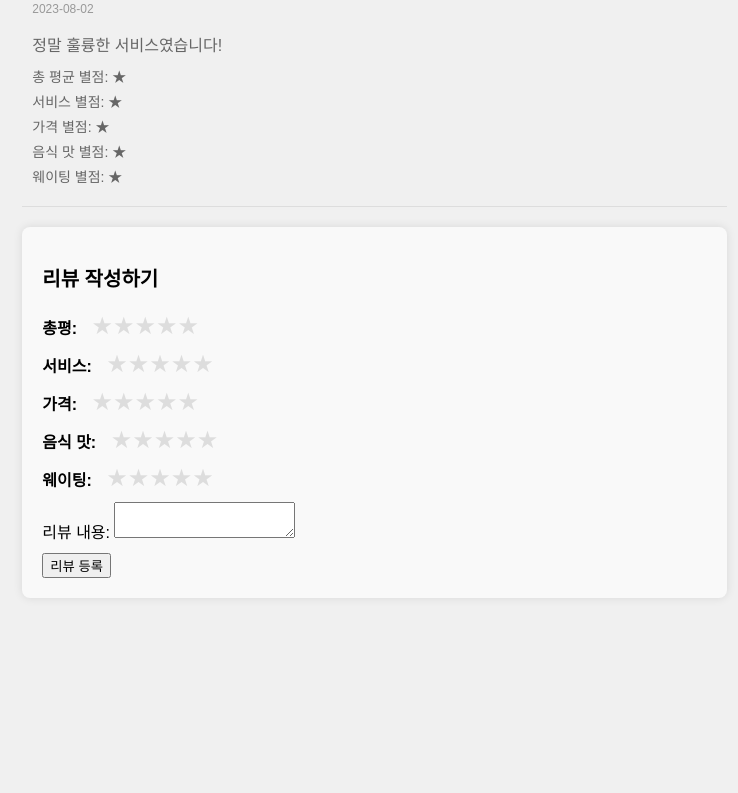
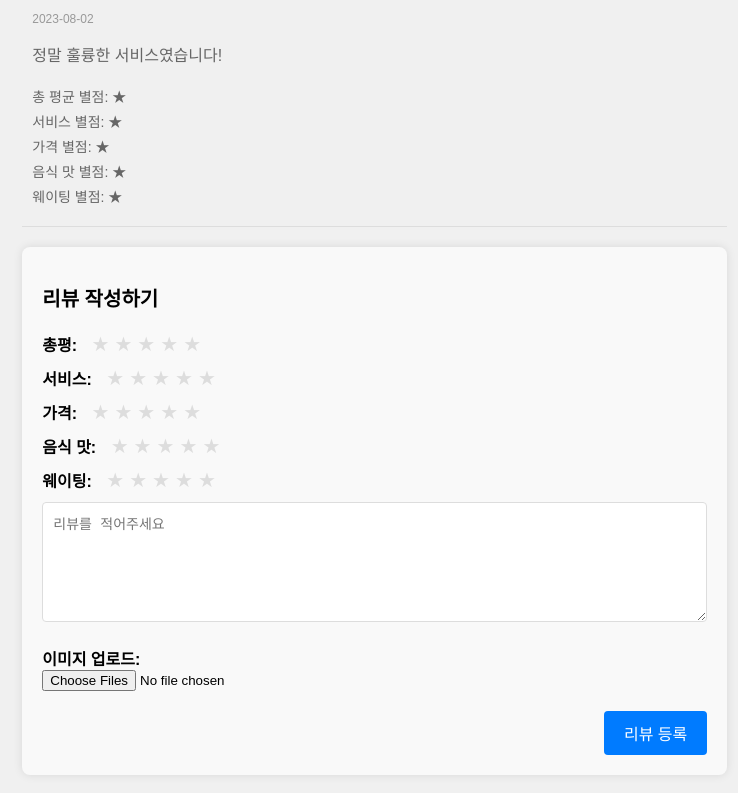
Before and after one commit to eunsol-k/donggukReview, a React (Vite) app in the folder Front/: page / in a window 1280 px wide. Shown: the part 1530-2323 px from the top of the page, without its empty margins (219-957 px from the left). Before the commit the page ends 2168 px from the top, so only its background shows below. Built offline with nearby package versions, Linux system fonts and the light colour scheme.

Commit message:
Modify ReviewForm

```diff
--- a/Front/src/components/ReviewForm.css
+++ b/Front/src/components/ReviewForm.css
@@ -21,15 +21,16 @@
 }
 
 .star-rating {
-  display: inline-block;
+  display: inline-flex;
+  gap: 5px;  /* 별 사이 간격을 추가하여 밀집도를 줄임 */
+  align-items: center;
 }
 
 .star {
-  font-size: 24px;
+  font-size: 20px;  /* 별 크기를 줄여서 세련된 느낌을 줌 */
   cursor: pointer;
   color: #ddd;  /* 비어있는 별 색 */
   position: relative;
-  display: inline-block;
 }
 
 .star::before {
@@ -43,9 +44,56 @@
 }
 
 .star.filled::before {
-  width: 100%;  /* 채워진 별 */
+  width: 100%;
 }
 
 .star.half-filled::before {
-  width: 50%;  /* 반쪽 채워진 별 */
+  width: 50%;
 }
+
+.review-content {
+  margin-bottom: 20px;
+}
+
+.review-content textarea {
+  width: 100%;
+  height: 120px;
+  padding: 10px;
+  font-size: 14px;
+  border: 1px solid #ddd;
+  border-radius: 4px;
+  box-sizing: border-box;
+  resize: vertical;
+}
+
+.image-upload {
+  margin-bottom: 20px;
+}
+
+.image-upload label {
+  font-weight: bold;
+  margin-right: 10px;
+}
+
+.image-upload input {
+  display: block;
+}
+
+.submit-button {
+  display: flex;
+  justify-content: flex-end;
+}
+
+button[type="submit"] {
+  padding: 10px 20px;
+  font-size: 16px;
+  color: #fff;
+  background-color: #007bff;
+  border: none;
+  border-radius: 4px;
+  cursor: pointer;
+}
+
+button[type="submit"]:hover {
+  background-color: #0056b3;
+}
--- a/Front/src/components/ReviewForm.jsx
+++ b/Front/src/components/ReviewForm.jsx
@@ -8,9 +8,14 @@ function ReviewForm({ onSubmit }) {
   const [tasteRating, setTasteRating] = useState(0);
   const [waitingRating, setWaitingRating] = useState(0);
   const [reviewContent, setReviewContent] = useState('');
+  const [images, setImages] = useState([]);
 
-  const handleRatingChange = (ratingSetter, value) => {
-    ratingSetter(value);
+  const handleRatingChange = (ratingSetter, value, currentRating) => {
+    if (currentRating >= value) {
+      ratingSetter(value - 0.5);  // 반개로 변경
+    } else {
+      ratingSetter(value);  // 한 개로 변경
+    }
   };
 
   const renderStars = (rating, ratingSetter) => {
@@ -31,7 +36,8 @@ function ReviewForm({ onSubmit }) {
           onClick={() =>
             handleRatingChange(
               ratingSetter,
-              rating === halfValue ? fullValue : halfValue
+              rating === halfValue ? fullValue : halfValue,
+              rating
             )
           }
         >
@@ -41,8 +47,15 @@ function ReviewForm({ onSubmit }) {
     });
   };
 
+  const handleImageUpload = (e) => {
+    const uploadedImages = Array.from(e.target.files);
+    setImages([...images, ...uploadedImages]);
+  };
+
   const handleSubmit = (e) => {
     e.preventDefault();
+
+    // 리뷰 데이터를 객체로 생성
     const review = {
       overallRating,
       serviceRating,
@@ -50,8 +63,28 @@ function ReviewForm({ onSubmit }) {
       tasteRating,
       waitingRating,
       reviewContent,
+      images,  // 업로드된 이미지 포함
     };
-    onSubmit(review);
+
+    // 여기에 백엔드에 데이터를 전송하는 코드 추가
+    // 예: POST 요청을 사용하여 서버로 리뷰 데이터를 전송
+    // fetch('/api/reviews', {
+    //   method: 'POST',
+    //   headers: {
+    //     'Content-Type': 'application/json',
+    //   },
+    //   body: JSON.stringify(review),
+    // })
+    // .then(response => response.json())
+    // .then(data => {
+    //   console.log('Review submitted:', data);
+    //   // 성공적으로 제출된 후 추가 작업 (예: 폼 리셋)
+    // })
+    // .catch((error) => {
+    //   console.error('Error:', error);
+    // });
+
+    onSubmit(review); // 이 부분은 백엔드 연동 시 대체될 수 있음
   };
 
   return (
@@ -88,10 +121,24 @@ function ReviewForm({ onSubmit }) {
         </div>
       </div>
       <div className="review-content">
-        <label>리뷰 내용: </label>
-        <textarea value={reviewContent} onChange={(e) => setReviewContent(e.target.value)} />
+        <textarea
+          placeholder="리뷰를 적어주세요"  // 플레이스홀더 추가
+          value={reviewContent}
+          onChange={(e) => setReviewContent(e.target.value)}
+        />
       </div>
-      <button type="submit">리뷰 등록</button>
+      <div className="image-upload">
+        <label>이미지 업로드: </label>
+        <input
+          type="file"
+          accept="image/*"
+          multiple
+          onChange={handleImageUpload}
+        />
+      </div>
+      <div className="submit-button">
+        <button type="submit">리뷰 등록</button>
+      </div>
     </form>
   );
 }
```
